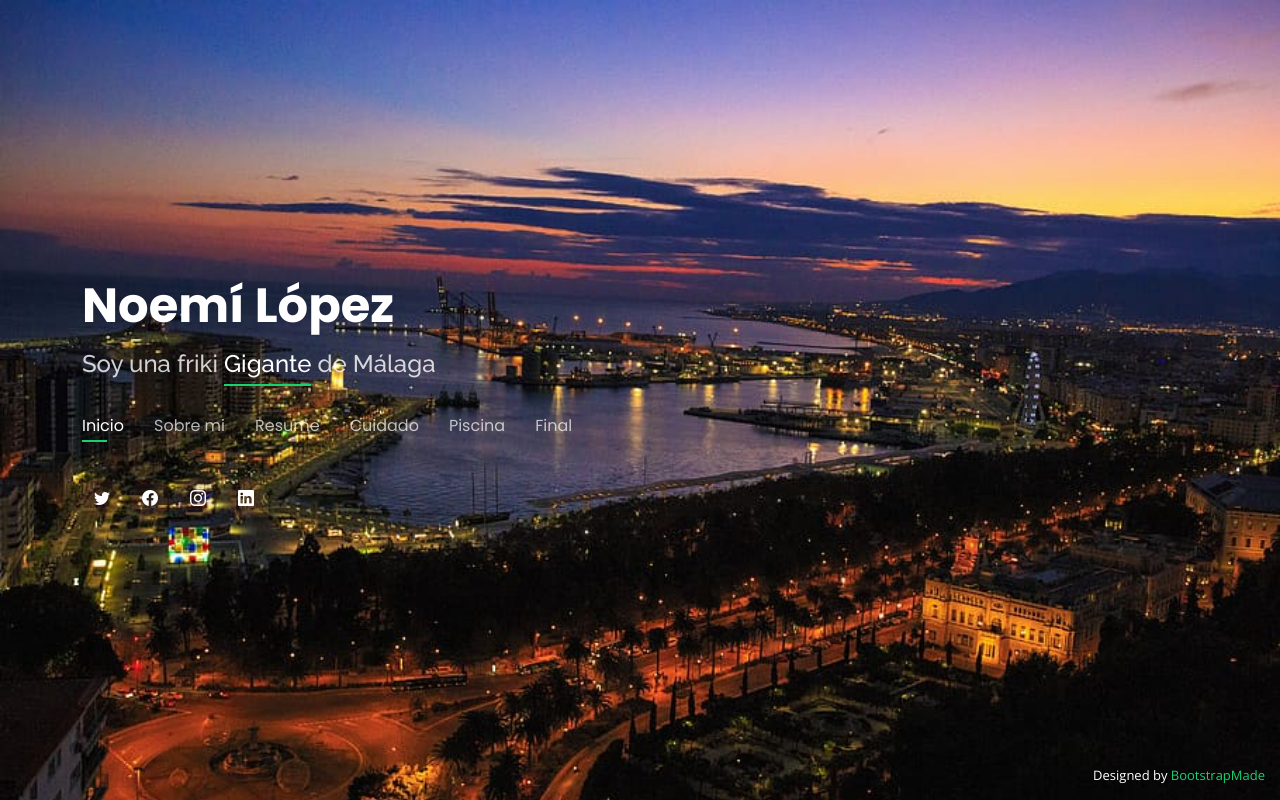
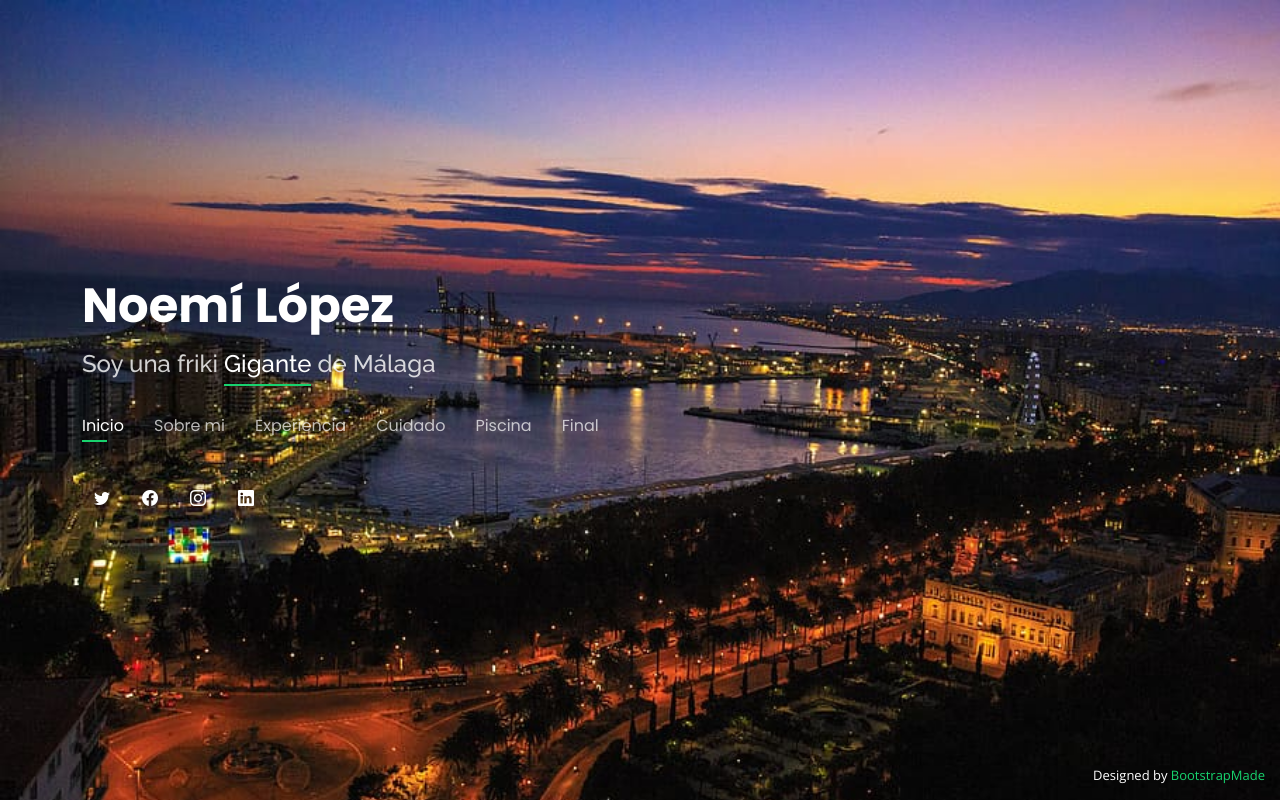
Before and after one commit to nlopez-d/nlopez-d.github.io, a plain HTML site: page index.html in a window 1280 px wide. Drawn offline with nearby package versions, Linux system fonts and the light colour scheme.

Commit message:
Update index.html
traducion

```diff
--- a/index.html
+++ b/index.html
@@ -51,7 +51,7 @@
         <ul>
           <li><a class="nav-link active" href="#header">Inicio</a></li>
           <li><a class="nav-link" href="#about">Sobre mi</a></li>
-          <li><a class="nav-link" href="#resume">Resume</a></li>
+          <li><a class="nav-link" href="#resume">Experiencia</a></li>
           <li><a class="nav-link" href="#services">Cuidado</a></li>
           <li><a class="nav-link" href="#portfolio">Piscina</a></li>
           <li><a class="nav-link" href="#contact">Final</a></li>
```
